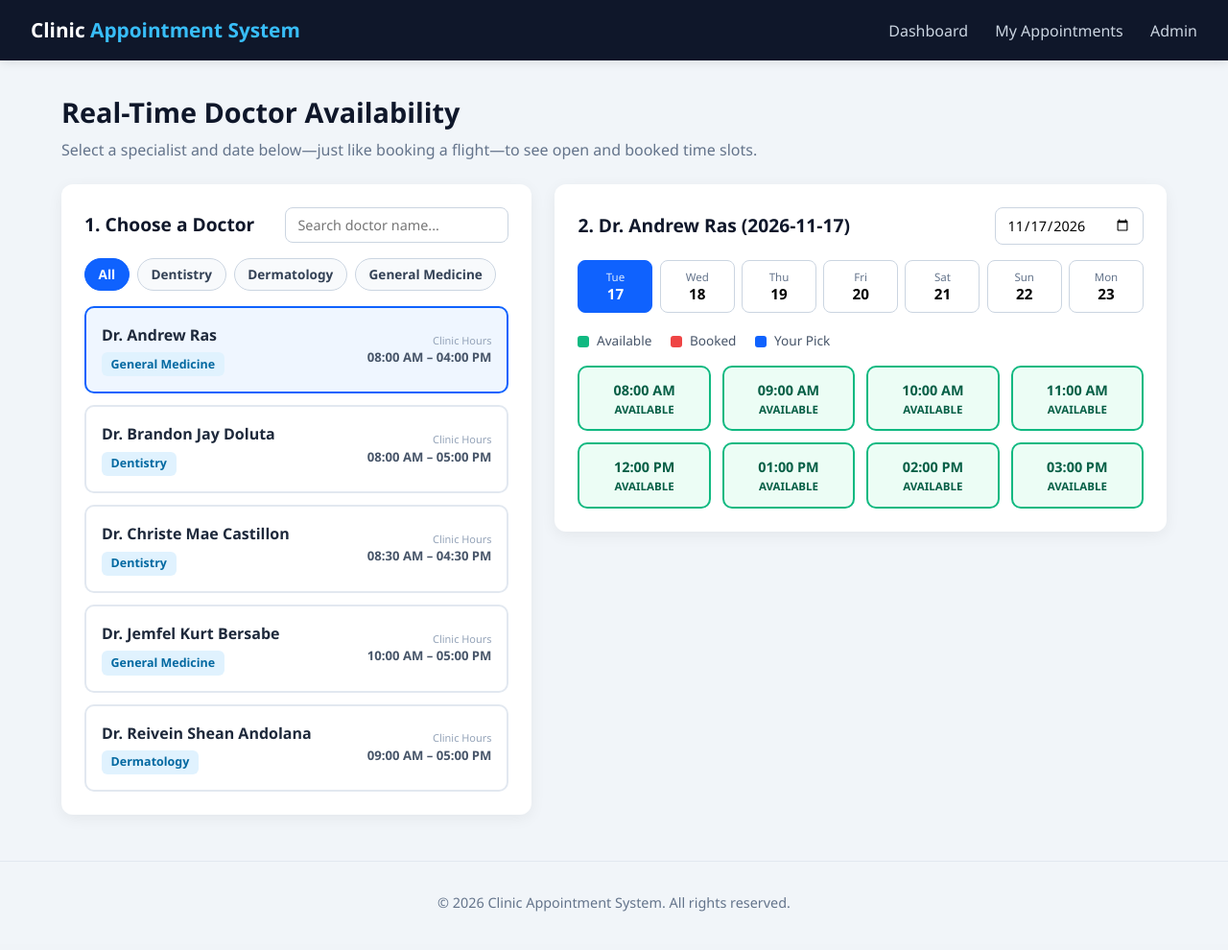
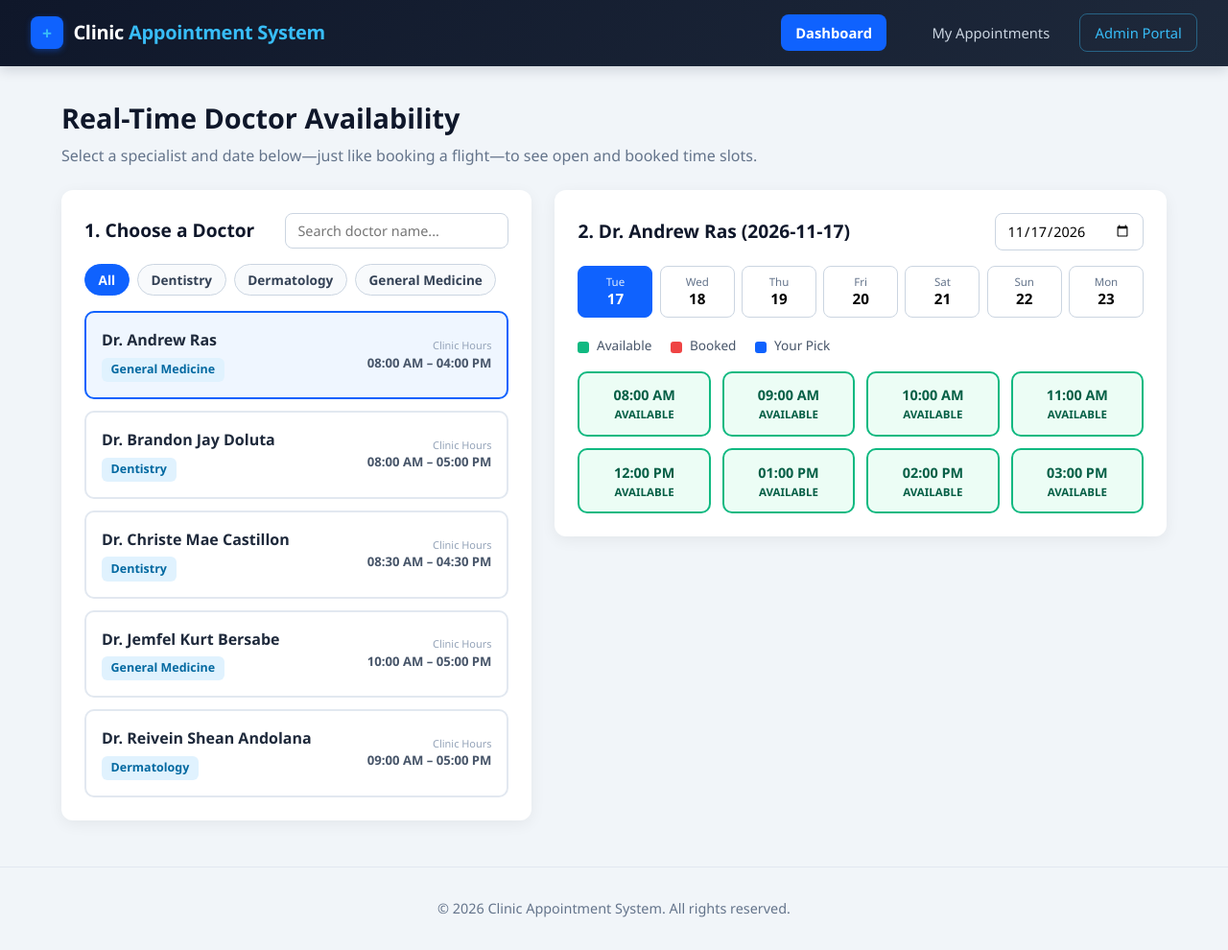
Before and after one commit to loure01/clinic-appointment-system, a PHP site: page / in a window 1280 px wide. Shown: the whole page at 96% size. Before the commit the page ends 950 px from the top, so only its background shows below. Run offline with PHP 8.4, Linux system fonts and the light colour scheme; data comes from the database, SQL or seed files in the repository; data that the repository does not hold is empty.

Commit message:
another modifying

```diff
--- a/includes/header.php
+++ b/includes/header.php
@@ -1,6 +1,7 @@
 <?php
 $in_subfolder = in_array(basename(dirname($_SERVER['PHP_SELF'])), ['patient', 'admin']);
 $base_path = $in_subfolder ? '../' : '';
+$current_page = basename($_SERVER['PHP_SELF']);
 ?>
 <!DOCTYPE html>
 <html lang="en">
@@ -10,291 +11,135 @@ $base_path = $in_subfolder ? '../' : '';
     <title><?= isset($page_title) ? htmlspecialchars($page_title) : 'Clinic Appointment System' ?></title>
     <link rel="stylesheet" href="<?= $base_path ?>css/style.css">
     <style>
+        :root {
+            --nav-bg: #0f172a;
+            --nav-accent: #38bdf8;
+            --primary: #0f62fe;
+            --primary-hover: #0043ce;
+            --page-bg: #f1f5f9;
+            --card-bg: #ffffff;
+            --text-main: #1e293b;
+            --text-muted: #64748b;
+            --green-bg: #ecfdf5;
+            --green-border: #10b981;
+            --green-text: #065f46;
+            --red-bg: #fef2f2;
+            --red-border: #ef4444;
+            --red-text: #991b1b;
+        }
+
         * {
             box-sizing: border-box;
             margin: 0;
             padding: 0;
-            font-family: 'Segoe UI', Tahoma, Geneva, Verdana, sans-serif;
+            font-family: 'Segoe UI', system-ui, -apple-system, sans-serif;
         }
+
         body {
-            background-color: #f1f5f9;
-            color: #1e293b;
+            background-color: var(--page-bg);
+            color: var(--text-main);
             line-height: 1.5;
         }
+
+        /* --- MODERN STICKY HEADER --- */
         .navbar {
-            background-color: #0f172a;
+            background: linear-gradient(135deg, #0f172a 0%, #1e293b 100%);
             color: #ffffff;
-            padding: 1rem 2rem;
+            padding: 0.9rem 2rem;
             display: flex;
             justify-content: space-between;
             align-items: center;
-            box-shadow: 0 2px 10px rgba(0, 0, 0, 0.1);
+            box-shadow: 0 4px 12px rgba(15, 23, 42, 0.15);
+            position: sticky;
+            top: 0;
+            z-index: 1000;
         }
-        .logo {
-            font-size: 1.3rem;
+
+        .brand {
+            display: flex;
+            align-items: center;
+            gap: 0.65rem;
+            text-decoration: none;
+            color: #ffffff;
+            font-size: 1.25rem;
             font-weight: 700;
+            letter-spacing: -0.3px;
         }
-        .logo span {
-            color: #38bdf8;
+
+        .brand-icon {
+            background: var(--primary);
+            color: #ffffff;
+            width: 34px;
+            height: 34px;
+            border-radius: 8px;
+            display: inline-flex;
+            align-items: center;
+            justify-content: center;
+            font-weight: 800;
+            font-size: 1.1rem;
+            box-shadow: 0 2px 6px rgba(15, 98, 254, 0.4);
         }
+
+        .brand span {
+            color: var(--nav-accent);
+        }
+
+        .nav-links {
+            display: flex;
+            align-items: center;
+            gap: 0.5rem;
+        }
+
         .nav-links a {
             color: #cbd5e1;
             text-decoration: none;
-            margin-left: 1.5rem;
+            padding: 0.5rem 0.95rem;
+            border-radius: 8px;
             font-weight: 500;
+            font-size: 0.92rem;
+            transition: all 0.2s ease;
         }
-        .nav-links a:hover, .nav-links a.active {
+
+        .nav-links a:hover {
+            background: rgba(255, 255, 255, 0.08);
             color: #ffffff;
         }
-        .container {
-            max-width: 1200px;
-            margin: 2rem auto;
-            padding: 0 1.5rem;
-        }
-        .hero {
-            margin-bottom: 1.5rem;
-        }
-        .hero h1 {
-            font-size: 1.8rem;
-            color: #0f172a;
-            margin-bottom: 0.35rem;
-        }
-        .hero p {
-            color: #64748b;
-        }
-        .dashboard-layout {
-            display: grid;
-            grid-template-columns: 1fr 1.3fr;
-            gap: 1.5rem;
-            align-items: start;
-        }
-        @media (max-width: 860px) {
-            .dashboard-layout { grid-template-columns: 1fr; }
-        }
-        .panel {
-            background: #ffffff;
-            border-radius: 12px;
-            padding: 1.5rem;
-            box-shadow: 0 4px 16px rgba(0, 0, 0, 0.06);
-        }
-        .panel-header {
-            display: flex;
-            justify-content: space-between;
-            align-items: center;
-            gap: 1rem;
-            margin-bottom: 1rem;
-        }
-        .panel-header h2 {
-            font-size: 1.2rem;
-            color: #0f172a;
-        }
-        .search-input, #datePicker {
-            padding: 0.5rem 0.75rem;
-            border: 1px solid #cbd5e1;
-            border-radius: 8px;
-            font-size: 0.9rem;
-        }
-        .dept-filters {
-            display: flex;
-            gap: 0.5rem;
-            flex-wrap: wrap;
-            margin-bottom: 1rem;
-        }
-        .filter-pill {
-            border: 1px solid #cbd5e1;
-            background: #f8fafc;
-            padding: 0.4rem 0.85rem;
-            border-radius: 20px;
-            cursor: pointer;
-            font-size: 0.85rem;
-            font-weight: 600;
-            color: #334155;
-        }
-        .filter-pill.active {
-            background: #0f62fe;
+
+        .nav-links a.active {
+            background: var(--primary);
             color: #ffffff;
-            border-color: #0f62fe;
-        }
-        .doctor-cards-list {
-            display: flex;
-            flex-direction: column;
-            gap: 0.75rem;
-        }
-        .doctor-item {
-            display: flex;
-            justify-content: space-between;
-            align-items: center;
-            padding: 1rem;
-            border: 2px solid #e2e8f0;
-            border-radius: 10px;
-            cursor: pointer;
-            transition: all 0.2s;
-        }
-        .doctor-item:hover {
-            border-color: #93c5fd;
-            background: #f8fafc;
-        }
-        .doctor-item.selected {
-            border-color: #0f62fe;
-            background: #eff6ff;
-        }
-        .doctor-item h3 {
-            margin-bottom: 0.3rem;
-            font-size: 1rem;
-        }
-        .badge {
-            display: inline-block;
-            background: #e0f2fe;
-            color: #0369a1;
-            padding: 0.2rem 0.6rem;
-            border-radius: 6px;
-            font-size: 0.78rem;
             font-weight: 600;
         }
-        .hours-tag {
-            text-align: right;
-            font-size: 0.82rem;
-            color: #475569;
+
+        .nav-links a.admin-pill {
+            border: 1px solid rgba(56, 189, 248, 0.4);
+            color: var(--nav-accent);
+            margin-left: 0.5rem;
         }
-        .hours-tag small {
-            display: block;
-            color: #94a3b8;
-        }
-        .date-strip {
-            display: grid;
-            grid-template-columns: repeat(7, 1fr);
-            gap: 0.45rem;
-            margin-bottom: 1.2rem;
-        }
-        .date-tab {
-            border: 1px solid #cbd5e1;
-            background: #ffffff;
-            border-radius: 8px;
-            padding: 0.55rem 0.25rem;
-            text-align: center;
-            cursor: pointer;
-            transition: 0.15s;
-        }
-        .date-tab span {
-            display: block;
-            font-size: 0.72rem;
-            color: #64748b;
-        }
-        .date-tab strong {
-            font-size: 0.95rem;
-        }
-        .date-tab.active {
-            background: #0f62fe;
+
+        .nav-links a.admin-pill:hover {
+            background: rgba(56, 189, 248, 0.15);
             color: #ffffff;
-            border-color: #0f62fe;
-        }
-        .date-tab.active span {
-            color: #dbeafe;
-        }
-        .slot-legend {
-            display: flex;
-            gap: 1.25rem;
-            font-size: 0.85rem;
-            margin-bottom: 1rem;
-            color: #475569;
-        }
-        .slot-legend .box {
-            display: inline-block;
-            width: 12px;
-            height: 12px;
-            border-radius: 3px;
-            margin-right: 4px;
-            vertical-align: middle;
-        }
-        .box.open { background: #10b981; }
-        .box.booked { background: #ef4444; }
-        .box.selected { background: #0f62fe; }
-        .slots-grid {
-            display: grid;
-            grid-template-columns: repeat(auto-fill, minmax(125px, 1fr));
-            gap: 0.75rem;
-        }
-        .slot-btn {
-            padding: 0.85rem 0.5rem;
-            border-radius: 10px;
-            font-weight: 700;
-            font-size: 0.9rem;
-            text-align: center;
-            border: 2px solid transparent;
-            cursor: pointer;
-            transition: 0.15s;
-        }
-        .slot-btn small {
-            display: block;
-            font-size: 0.72rem;
-            font-weight: 600;
-            margin-top: 3px;
-        }
-        .slot-btn.open {
-            background: #ecfdf5;
-            border-color: #10b981;
-            color: #065f46;
-        }
-        .slot-btn.open:hover {
-            transform: translateY(-2px);
-            box-shadow: 0 4px 10px rgba(16, 185, 129, 0.2);
-        }
-        .slot-btn.booked {
-            background: #fef2f2;
-            border-color: #ef4444;
-            color: #991b1b;
-            cursor: not-allowed;
-            opacity: 0.8;
-        }
-        .slot-btn.picked {
-            background: #0f62fe !important;
-            border-color: #0043ce !important;
-            color: #ffffff !important;
-        }
-        .ticket-bar {
-            margin-top: 1.5rem;
-            padding: 1rem 1.25rem;
-            background: #f8fafc;
-            border: 2px solid #0f62fe;
-            border-radius: 10px;
-            display: flex;
-            justify-content: space-between;
-            align-items: center;
-            gap: 1rem;
-        }
-        .ticket-label {
-            display: block;
-            font-size: 0.72rem;
-            font-weight: 700;
-            color: #0f62fe;
-            letter-spacing: 0.5px;
-        }
-        .btn-book {
-            background: #0f62fe;
-            color: #ffffff;
-            text-decoration: none;
-            padding: 0.65rem 1.15rem;
-            border-radius: 8px;
-            font-weight: 600;
-            font-size: 0.9rem;
-        }
-        .btn-book:hover {
-            background: #0043ce;
         }
     </style>
 </head>
 <body>
 
-<nav class="navbar">
-    <div class="logo">
-        <a href="<?= $base_path ?>index.php" style="color: inherit; text-decoration: none;">
-            Clinic <span>Appointment System</span>
+<header class="navbar">
+    <a href="<?= $base_path ?>index.php" class="brand">
+        <span class="brand-icon">+</span>
+        <div>Clinic <span>Appointment System</span></div>
+    </a>
+
+    <nav class="nav-links">
+        <a href="<?= $base_path ?>index.php" class="<?= $current_page === 'index.php' ? 'active' : '' ?>">
+            Dashboard
         </a>
-    </div>
-
-    <div class="nav-links">
-        <a href="<?= $base_path ?>index.php">Dashboard</a>
-        <a href="<?= $base_path ?>patient/my_appointments.php">My Appointments</a>
-        <a href="<?= $base_path ?>admin/login.php">Admin</a>
-    </div>
-</nav>
+        <a href="<?= $base_path ?>patient/my_appointments.php" class="<?= $current_page === 'my_appointments.php' ? 'active' : '' ?>">
+            My Appointments
+        </a>
+        <a href="<?= $base_path ?>admin/login.php" class="admin-pill <?= $current_page === 'login.php' ? 'active' : '' ?>">
+            Admin Portal
+        </a>
+    </nav>
+</header>
```
